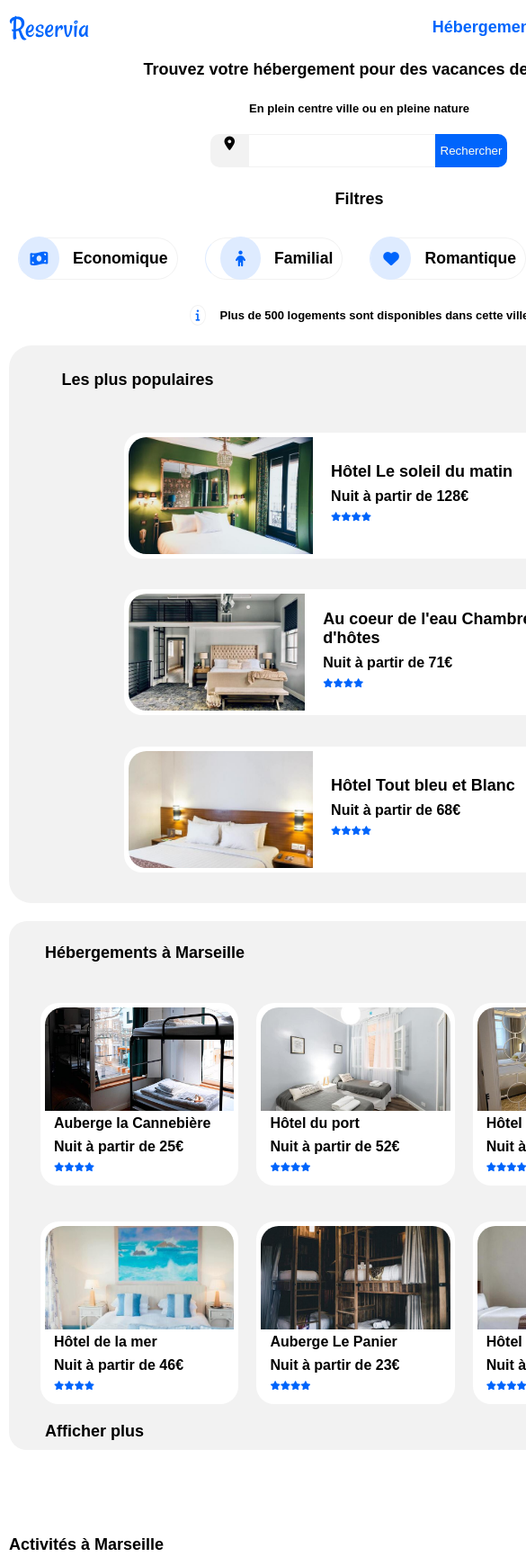
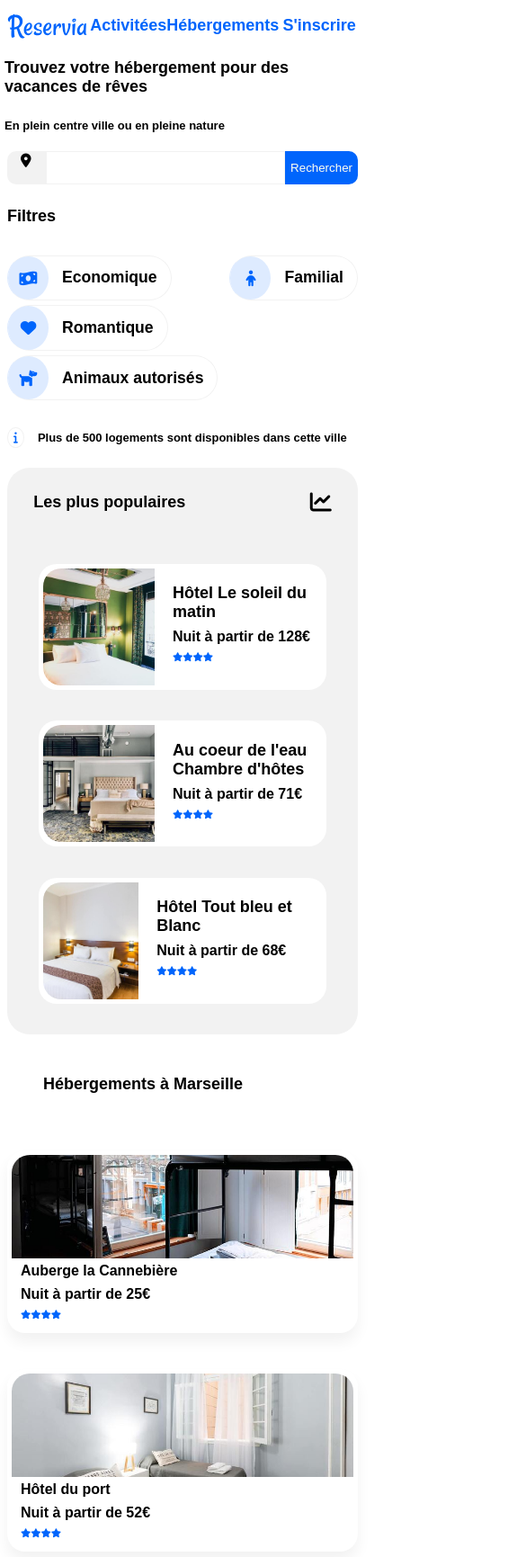
Before and after one commit to Matthieu07440/MatthieuBenothmane_2_02082021, a plain HTML site: page index.html in a window 390 px wide. Shown: the top 1731 px of the page at 90% size, 585 px wide, since content can reach past the window. Drawn offline with Linux system fonts and the light colour scheme; a web font is replaced by a local one.

Commit message:
mise a jour responsive

```diff
--- a/index.html
+++ b/index.html
@@ -19,11 +19,13 @@
   <body>
     <div id="conteneur-principal" >
     <header>
-      <img class="bloc1" src="./images/logo/Reservia.svg" alt="logo" />
+      <img src="./images/logo/Reservia.svg" alt="logo" />
       <nav>
-          <a class="bloc1" href="http://inscription">S'inscrire</a>
-          <a class="bloc2" href="#banniere-activites">Activitées</a>
-          <a class="bloc2" href="#banniere-hebergements">Hébergements</a>
+          <a href="http://inscription">S'inscrire</a>
+            <div id="menu" >
+            <a href="#banniere-activites">Activitées</a>
+            <a href="#banniere-hebergements">Hébergements</a>
+            </div>
       </nav>
     </header>
     <section id="banniere-recherche">
--- a/style.css
+++ b/style.css
@@ -14,7 +14,6 @@ body {
   justify-content: center;
   flex-direction: column;
   flex-wrap: wrap;
-  margin: 0px;
 }
 body h1 {
   font-size: large;
@@ -31,7 +30,7 @@ header img {
   height: auto;
 }
 header {
-  width: 100%;
+  width: auto;
   display: flex;
   flex-direction: row ;
   justify-content: space-between;
@@ -40,8 +39,12 @@ header {
 header nav {
   width: 40%;
   display: flex;
-  justify-content: flex-end;
   flex-direction: row-reverse;
+  justify-content: space-around;
+}
+#menu {
+  width: 70%;
+  display: flex;
   justify-content: space-around;
 }
 header nav a {
@@ -54,6 +57,9 @@ header nav a:hover {
 }
 h2 {
   font-size: small;
+}
+#banniere-recherche{
+  width: 100%;
 }
 #bouton-recherche {
   background-color: transparent;
@@ -105,8 +111,8 @@ h2 {
   align-items: center;
 }
 #bouton-filtres ul {
+  width: 80%;
   list-style-type: none;
-  height: 50px;
   padding-left: 20px;
   display: flex;
   flex-direction: row;
@@ -118,15 +124,12 @@ h2 {
   display: flex;
   align-items: center;
   flex-direction: row-reverse;
-  flex-wrap: nowrap;
   margin-bottom: 5px;
-  margin-right: 30px;
-  padding-right: 10px;
+  padding-right: 15px;
   border: 1px solid #f2f2f2;
   border-radius: 30px;
   border-left-color: #deebff;
   font-weight: bold;
-  height: 45px;
   cursor: pointer;
 }
 #bouton-filtres li:hover {
@@ -190,13 +193,12 @@ h2 {
   font-weight: bold;
 }
 #hebergements ul {
-  width: 90%;
+  width: 100%;
   height: auto;
-  padding: 0px 35px 0px;
-  margin: 0;
+  padding: 0;
   display: flex;
   flex-wrap: wrap;
-  justify-content: space-between;
+  justify-content: space-around;
   align-items: center;
   align-content: center;
 }
@@ -208,6 +210,7 @@ h2 {
   margin-bottom: 20px;
   border-radius: 20px;
   padding: 5px;
+  box-shadow: 0px 10px 16px 0px #f2f2f2;
   display: flex;
   flex-direction: column;
   align-items: stretch;
@@ -268,7 +271,7 @@ aside {
   flex-direction: row;
   justify-content: space-between;
   align-items: center;
-  margin-bottom: 30px;
+  margin-bottom: 40px;
   margin-top: 10px;
   font-weight: bold;
   font-size: x-large;
@@ -333,16 +336,14 @@ aside {
   width: 100%;
   display: flex;
   flex-direction: row;
-  flex-wrap: wrap;
   justify-content: space-between;
-  align-items: stretch;
 }
 #activités h2 {
   margin-left: 15px;
 }
 #vieux-port {
-  width: 22%;
-  height: 447px;
+  width: 23%;
+  height: 100%;
   border-radius: 20px;
   box-shadow: 0px 10px 16px 0px #f2f2f2;
   cursor: pointer;
@@ -360,14 +361,13 @@ aside {
   box-shadow: 0px 20px 20px 0px #deebff;
 }
 .colonne {
-  width: 22%;
+  width: 23%;
   display: flex;
   flex-direction: column;
   justify-content: space-between;
 }
 #pomegues {
   width: 100%;
-  height: 230px;
   border-bottom-left-radius: 20px;
   border-bottom-right-radius: 20px;
   box-shadow: 0px 10px 16px 0px #f2f2f2;
@@ -406,7 +406,7 @@ aside {
   box-shadow: 0px 20px 20px 0px #deebff;
 }
 #calanques {
-  width: 22%;
+  width: 23%;
   height: 447px;
   border-bottom-left-radius: 20px;
   border-bottom-right-radius: 20px;
@@ -469,15 +469,13 @@ footer {
   background-color: #f2f2f2;
   width: 100%;
   margin-top: 50px;
-
 }
 #banniere-footer {
-  width: 100%;
   display: flex;
   justify-content: space-around;
 }
 footer ul {
-  width: 25%;
+  width: auto;
   list-style-type: none;
   padding-left: 0;
 }
@@ -496,9 +494,34 @@ footer li {
     max-width: 970px;
     display: flex;
     flex-direction: column;
+    flex-wrap: wrap;
+  }
+  header {
+    width: auto;
+    display: flex;
+    flex-direction: row ;
+    justify-content: space-between;
+    align-items: center;
+  }
+  header nav {
+    width: 70%;
+    display: flex;
+    justify-content: flex-end;
+    flex-direction: row-reverse;
+    justify-content: space-around;
+  }
+  .menu {
+    width: auto;
+    display: flex;
+    justify-content: space-around;
+  }
+  #conteneur-principal{
+    width: auto;
+    display: flex;
+    flex-direction: column;
     flex-wrap: nowrap;
     justify-content: center;
-    margin: 10px;
+    margin: 10px 10px 10px 10px;
   }
   #banniere-recherche{
     width: 100%;
@@ -520,10 +543,10 @@ footer li {
   }
   #bouton-filtres ul{
     width: 100%;
+    padding: 0;
+    display: flex;
     flex-direction: row;
-  }
-  #bouton-filtres li{
-    width: 25%;
+    flex-wrap: wrap;
   }
   #banniere-hebergements{
     width: 100%;
@@ -539,10 +562,135 @@ footer li {
     margin-top: 20px;
     width: 100%;
   }
-  footer{
+  .carte-hebergements{
+    width: 45%;
+
+  }
+  #banniere-footer{
+    width: 100%;
+    display: flex;
+    justify-content: center;
+  }
+}
+@media screen and (max-width:500px){
+  #conteneur-principal{
+    max-width: 500px;
+    margin: 0px;
+    display: flex;
+    flex-direction: column;
+  }
+  header {
+    width: auto;
+    display: flex;
+    flex-direction: row ;
+    justify-content: space-between;
+    align-items: center;
+  }
+  header nav {
+    width: 100%;
+    display: flex;
+    justify-content: flex-end;
+    flex-direction: row-reverse;
+    flex-wrap: wrap;
+    justify-content: space-around;
+  }
+  .menu {
+    width: 100%;
+    display: flex;
+    justify-content: space-around;
+    flex-wrap: wrap;
+  }
+  #banniere-recherche{
+    width: 100%;
+    display: flex;
+    flex-direction: column;
+    flex-wrap: wrap;
+    align-content: center;
+    align-items: flex-start;
+  }
+  #bouton-recherche{
     width: 100%;
   }
-  .infos-site{
+  #filtres{
+    display: flex;
+    flex-direction: column;
+    align-items: flex-start;
+  }
+  #bouton-filtres {
+    display: flex;
+    flex-direction: column;
+    align-items: flex-start;
+  }
+  #bouton-filtres ul{
+    width: 100%;
+    display: flex;
+    flex-direction: row;
+    flex-wrap: wrap;
+    align-items: flex-start;
+  }
+  #banniere-hebergements{
+    width: 100%;
+    display: flex;
+    flex-direction: column-reverse;
+    flex-wrap: wrap;
+    justify-content: space-between;
+  }
+  aside {
+    width: 100%;
+  }
+  #hebergements{
+    margin-top: 20px;
+    width: 100%;
+    background-color: unset;
+    display: flex;
+    padding: 0px;
+  }
+  .carte-hebergements{
+    width: 100%;
+    height: 50%;
+  }
 
+  #activités {
+    height: auto;
+    width: 100%;
+    display: flex;
+    flex-direction: column;
+  }
+  #vieux-port {
+    height: 23%;
+    width: 100%;
+    margin-bottom: 20px;
+  }
+  #pomegues {
+    height: 23%;
+    width: 100%;
+    margin-bottom: 20px;
+  }
+  #frioul {
+    height: 23%;
+    width: 100%;
+    margin-bottom: 20px;
+  }
+  #calanques {
+    height: 23%;
+    width: 100%;
+    margin-bottom: 20px;
+  }
+  #la-garde {
+    height: 23%;
+    width: 100%;
+    margin-bottom: 20px;
+  }
+  .colonne {
+    height: auto;
+    width: 100%;
+    margin-bottom: 20px;
+  }
+  #banniere-footer{
+  width: 100%;
+  display: flex;
+  flex-direction: column;
+  justify-content: center;
+  padding-left: 30px;
   }
 }
```
